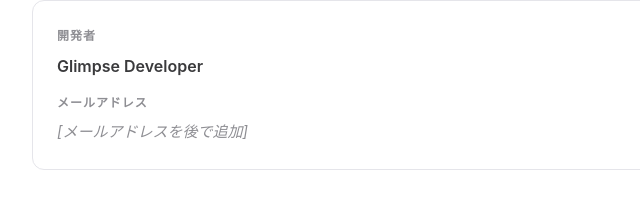
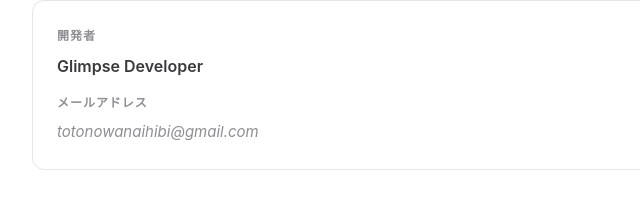
Before and after one commit to kuro0524/Glimpse, a website: page docs/privacy-policy.html in a window 1280 px wide. Shown: the part 2318-2533 px from the top of the page, 248-888 px from the left. Drawn offline with Linux system fonts and the light colour scheme.

Commit message:
Update contact email in privacy policy

```diff
--- a/docs/privacy-policy.html
+++ b/docs/privacy-policy.html
@@ -359,7 +359,7 @@
         <p class="label">開発者</p>
         <p style="font-weight: 600; margin-bottom: 12px;">Glimpse Developer</p>
         <p class="label">メールアドレス</p>
-        <p class="email">[メールアドレスを後で追加]</p>
+        <p class="email">totonowanaihibi@gmail.com</p>
       </div>
     </section>
 
```
